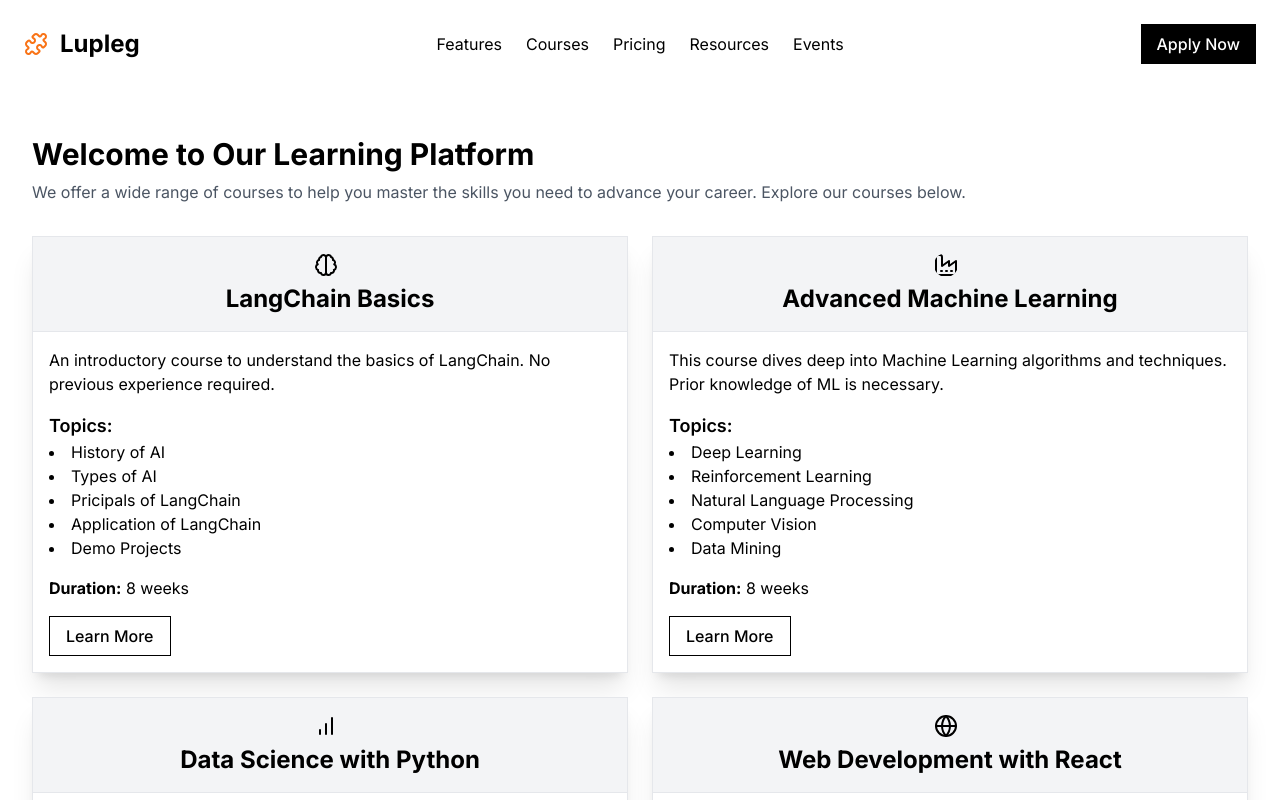
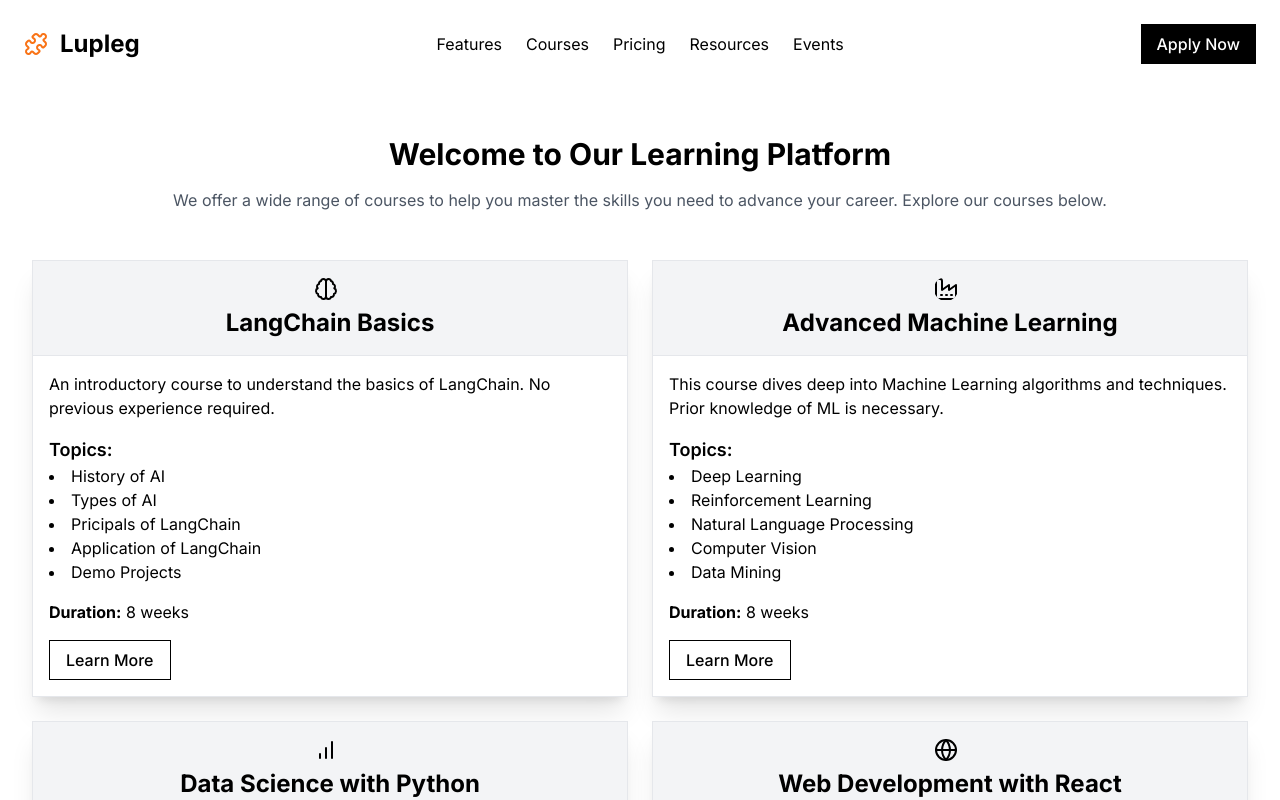
Before and after one commit to Lupleg-dev/React_Tutorials, a Next.js app: page /courses in a window 1280 px wide. Shown: the top 800 px of the page. Built offline with nearby package versions, Linux system fonts and the light colour scheme.

Commit message:
fixed styling

```diff
--- a/app/courses/page.js
+++ b/app/courses/page.js
@@ -8,9 +8,9 @@ import { Button } from "@/components/ui/button";
 export default function Courses() {
   return (
     <main className="container mx-auto py-12 px-4 sm:px-6 lg:px-8">
-      <section className="mb-8">
+      <section className="mb-12 text-center">
         <h1 className="text-3xl font-bold">Welcome to Our Learning Platform</h1>
-        <p className="mt-2 text-gray-600">
+        <p className="mt-4  text-gray-600">
           We offer a wide range of courses to help you master the skills you
           need to advance your career. Explore our courses below.
         </p>
```
